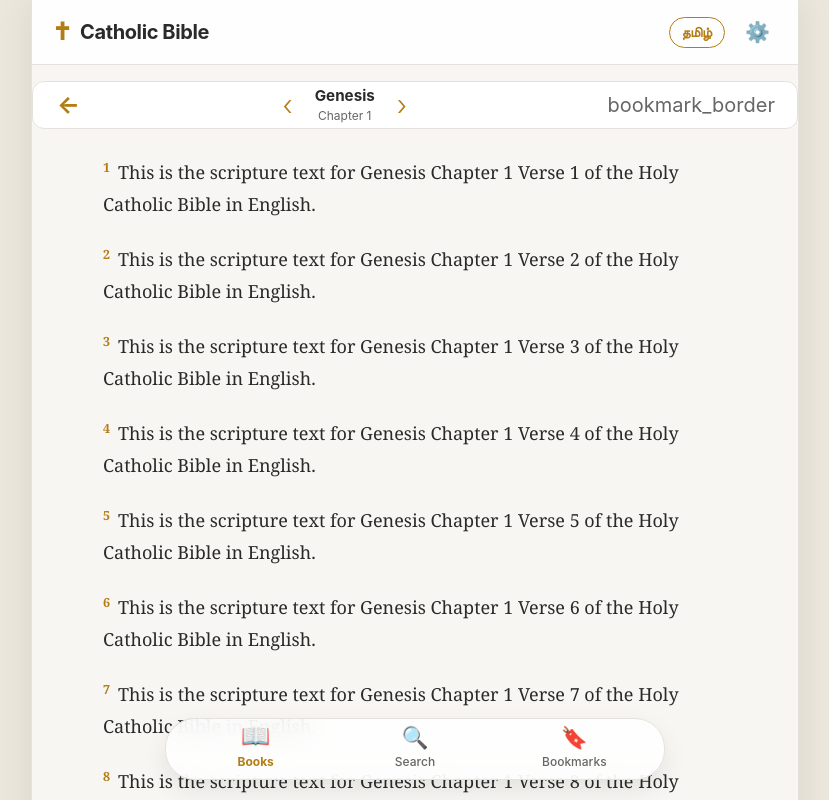
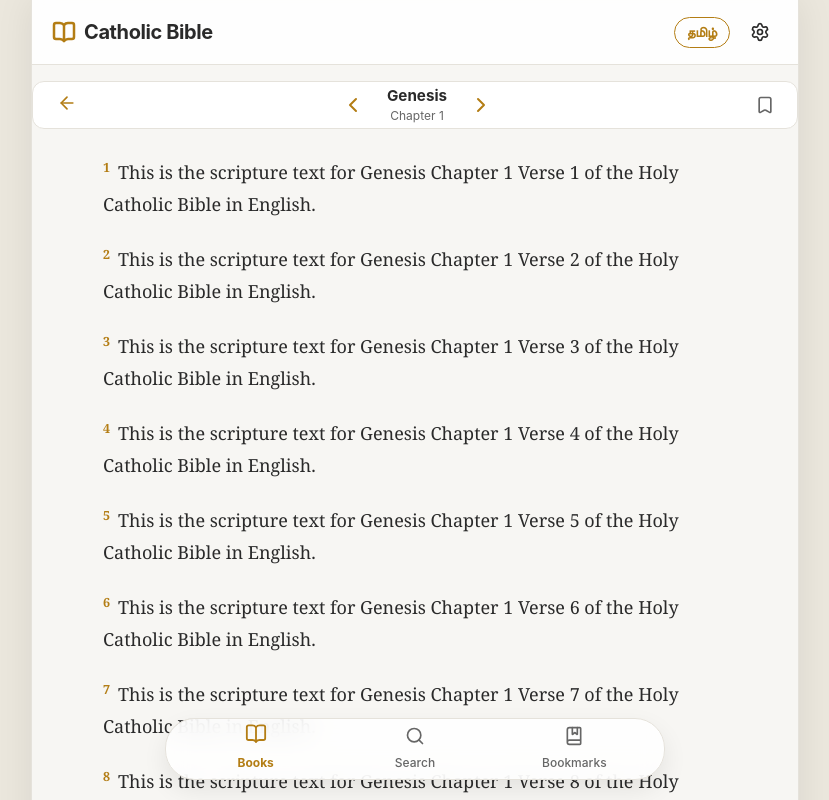
Before and after one commit to calvingomes/bible-pwa, a Next.js app: page /read in a window 1280 px wide. Shown: the top 800 px of the page, without its empty margins (225-1054 px from the left). Built offline with nearby package versions, Linux system fonts and the light colour scheme.

Commit message:
feat: add lucide icons

```diff
--- a/package.json
+++ b/package.json
@@ -9,6 +9,7 @@
     "lint": "eslint"
   },
   "dependencies": {
+    "lucide-react": "^1.16.0",
     "next": "16.2.6",
     "react": "19.2.4",
     "react-dom": "19.2.4"
--- a/src/app/page.tsx
+++ b/src/app/page.tsx
@@ -4,6 +4,7 @@
 import Link from 'next/link';
 import { useLanguage } from '@/context/LanguageContext';
 import { Book } from '@/types/bible';
+import { Book as BookIcon, Loader2 } from 'lucide-react';
 import styles from './page.module.css';
 
 export default function HomePage() {
@@ -68,7 +69,7 @@
   if (loading) {
     return (
       <div className={styles.loadingContainer}>
-        <div className={styles.spinner} />
+        <Loader2 className={styles.spinner} size={40} />
       </div>
     );
   }
@@ -118,7 +119,7 @@
                       className={styles.bookHeader}
                     >
                       <div className={styles.bookHeaderLeft}>
-                        <span className={styles.bookIcon}>📖</span>
+                        <BookIcon className={styles.bookIcon} size={20} />
                         <div className={styles.bookNames}>
                           <span className={styles.bookMainName}>{bookName}</span>
                           {language === 'ta' && (
--- a/src/app/read/page.tsx
+++ b/src/app/read/page.tsx
@@ -6,6 +6,7 @@
 import { useLanguage } from '@/context/LanguageContext';
 import { useSettings } from '@/context/SettingsContext';
 import { Book, BookData, Verse, Bookmark, Highlight } from '@/types/bible';
+import { ArrowLeft, ChevronLeft, ChevronRight, Bookmark as BookmarkIcon, Trash2, X, Loader2 } from 'lucide-react';
 import styles from './page.module.css';
 
 function ReaderContent() {
@@ -167,7 +168,7 @@
   if (loading || !currentBook) {
     return (
       <div className={styles.loadingContainer}>
-        <div className={styles.spinner} />
+        <Loader2 className={styles.spinner} size={40} />
       </div>
     );
   }
@@ -179,19 +180,19 @@
       {/* Reader Nav SubHeader */}
       <div className={styles.subHeader}>
         <Link href="/" className={styles.backBtn} title={t('goBack')}>
-          ←
+          <ArrowLeft size={20} />
         </Link>
 
         <div className={styles.chapterNav}>
           <button onClick={() => navigateChapter('prev')} className={styles.navArrow} title="Previous Chapter">
-            ‹
+            <ChevronLeft size={24} />
           </button>
           <div className={styles.titleInfo}>
             <span className={styles.bookTitle}>{currentBookName}</span>
             <span className={styles.chapterBadge}>{t('chapter')} {chapterNum}</span>
           </div>
           <button onClick={() => navigateChapter('next')} className={styles.navArrow} title="Next Chapter">
-            ›
+            <ChevronRight size={24} />
           </button>
         </div>
 
@@ -200,7 +201,7 @@
           className={`${styles.bookmarkBtn} ${isBookmarked ? styles.isBookmarked : ''}`}
           title={isBookmarked ? t('removeBookmark') : t('bookmarkThisPage')}
         >
-          {isBookmarked ? '🔖' : 'bookmark_border'}
+          <BookmarkIcon size={20} fill={isBookmarked ? 'var(--primary-color)' : 'none'} />
         </button>
       </div>
 
@@ -237,7 +238,7 @@
               {currentBookName} {chapterNum}:{selectedVerse}
             </span>
             <button onClick={() => setSelectedVerse(null)} className={styles.closeBtn}>
-              ✕
+              <X size={18} />
             </button>
           </div>
 
@@ -254,7 +255,8 @@
 
           {getVerseHighlight(selectedVerse) && (
             <button onClick={removeHighlight} className={styles.clearBtn}>
-              🗑️ Remove Color
+              <Trash2 size={16} style={{ marginRight: '6px' }} />
+              {language === 'en' ? 'Remove Color' : 'வண்ணம் நீக்கு'}
             </button>
           )}
 
@@ -269,7 +271,7 @@
   return (
     <Suspense fallback={
       <div className={styles.loadingContainer}>
-        <div className={styles.spinner} />
+        <Loader2 className={styles.spinner} size={40} />
       </div>
     }>
       <ReaderContent />
--- a/src/app/search/page.tsx
+++ b/src/app/search/page.tsx
@@ -4,6 +4,7 @@
 import Link from 'next/link';
 import { useLanguage } from '@/context/LanguageContext';
 import { Book, BookData, Verse } from '@/types/bible';
+import { Search, X, Loader2 } from 'lucide-react';
 import styles from './page.module.css';
 
 interface SearchResult {
@@ -145,7 +146,7 @@
               className={styles.clearBtn}
               title={t('clearSearch')}
             >
-              ✕
+              <X size={16} />
             </button>
           )}
         </div>
@@ -153,7 +154,9 @@
           type="submit"
           className={styles.searchSubmit}
           disabled={isSearching || !query.trim()}
+          style={{ display: 'inline-flex', alignItems: 'center', gap: '6px' }}
         >
+          {isSearching ? <Loader2 size={16} className="spinner" /> : <Search size={16} />}
           {t('search')}
         </button>
       </form>
--- a/src/components/Header.tsx
+++ b/src/components/Header.tsx
@@ -5,6 +5,7 @@
 import { usePathname } from 'next/navigation';
 import { useLanguage } from '@/context/LanguageContext';
 import { useSettings, Theme, FontType } from '@/context/SettingsContext';
+import { Settings, BookOpen, X } from 'lucide-react';
 import styles from './Header.module.css';
 
 export const Header: React.FC = () => {
@@ -21,7 +22,7 @@
     <header className={styles.header}>
       <div className={styles.headerTop}>
         <Link href="/" className={styles.logo}>
-          <span className={styles.logoIcon}>✝</span>
+          <BookOpen className={styles.logoIcon} size={24} strokeWidth={2.5} />
           <h1 className={styles.title}>{t('appTitle')}</h1>
         </Link>
 
@@ -41,7 +42,7 @@
             aria-label="Toggle Settings"
             title={t('settings')}
           >
-            ⚙️
+            <Settings size={20} className={styles.settingsIcon} />
           </button>
         </div>
       </div>
@@ -98,6 +99,7 @@
           </div>
 
           <button onClick={() => setShowSettings(false)} className={styles.closeSettingsBtn}>
+            <X size={16} style={{ marginRight: '6px' }} />
             {t('close')}
           </button>
         </div>
--- a/src/components/Navbar.tsx
+++ b/src/components/Navbar.tsx
@@ -4,6 +4,7 @@
 import Link from 'next/link';
 import { usePathname } from 'next/navigation';
 import { useLanguage } from '@/context/LanguageContext';
+import { BookOpen, Search, BookMarked } from 'lucide-react';
 import styles from './Navbar.module.css';
 
 export const Navbar: React.FC = () => {
@@ -11,9 +12,9 @@
   const pathname = usePathname();
 
   const navItems = [
-    { href: '/', label: t('books'), icon: '📖' },
-    { href: '/search', label: t('search'), icon: '🔍' },
-    { href: '/journal', label: t('bookmarks'), icon: '🔖' }
+    { href: '/', label: t('books'), icon: <BookOpen size={20} strokeWidth={2} /> },
+    { href: '/search', label: t('search'), icon: <Search size={20} strokeWidth={2} /> },
+    { href: '/journal', label: t('bookmarks'), icon: <BookMarked size={20} strokeWidth={2} /> }
   ];
 
   return (
```
Also changed, not shown: src/app/journal/page.tsx (+12 -9 lines), 2 other files (tests, documents, lock files or other folders).
